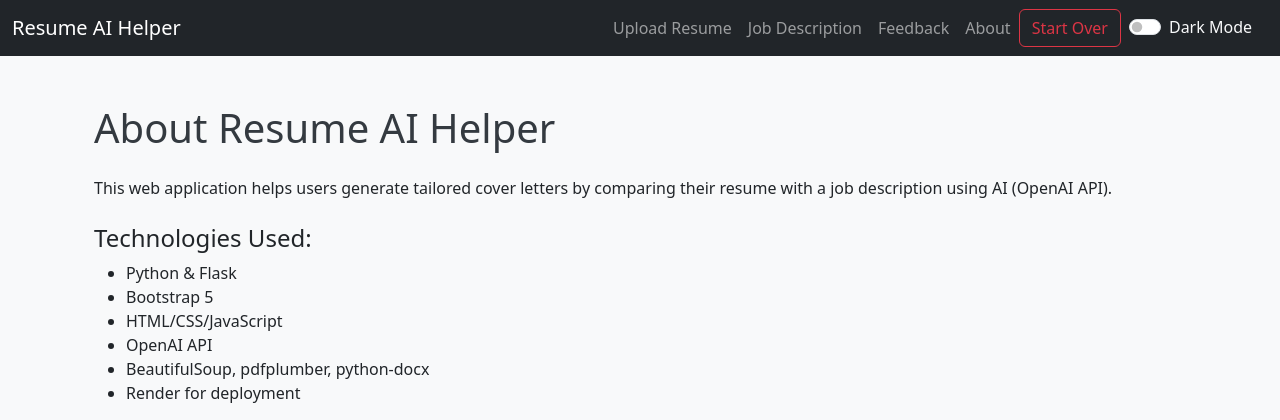
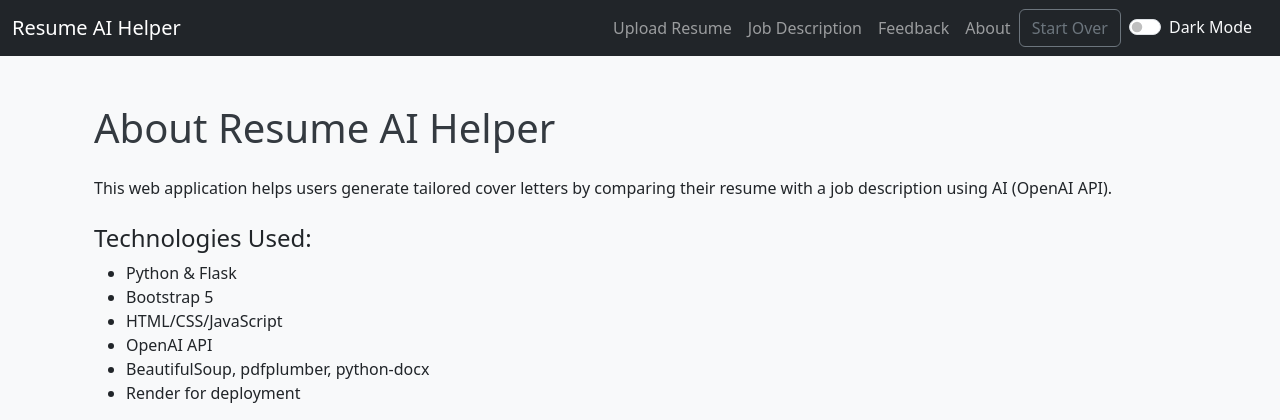
Before and after one commit to gustavowmarques/resume-ai-helper, a Flask app: page /about in a window 1280 px wide. Shown: the top 420 px of the page. Run offline with Flask 3, Linux system fonts and the light colour scheme; some libraries are stand-ins or nearby versions.

Commit message:
start over button changed

```diff
--- a/templates/partials/_navbar.html
+++ b/templates/partials/_navbar.html
@@ -13,7 +13,7 @@
           <li class="nav-item"><a class="nav-link" href="{{ url_for('about') }}">About</a></li>
         </ul>
         <div class="d-flex">
-          <a href="{{ url_for('start_over') }}" class="btn btn-outline-danger">
+          <a href="{{ url_for('start_over') }}" class="btn btn-outline-secondary">
             Start Over
           </a>
         </div>
```
